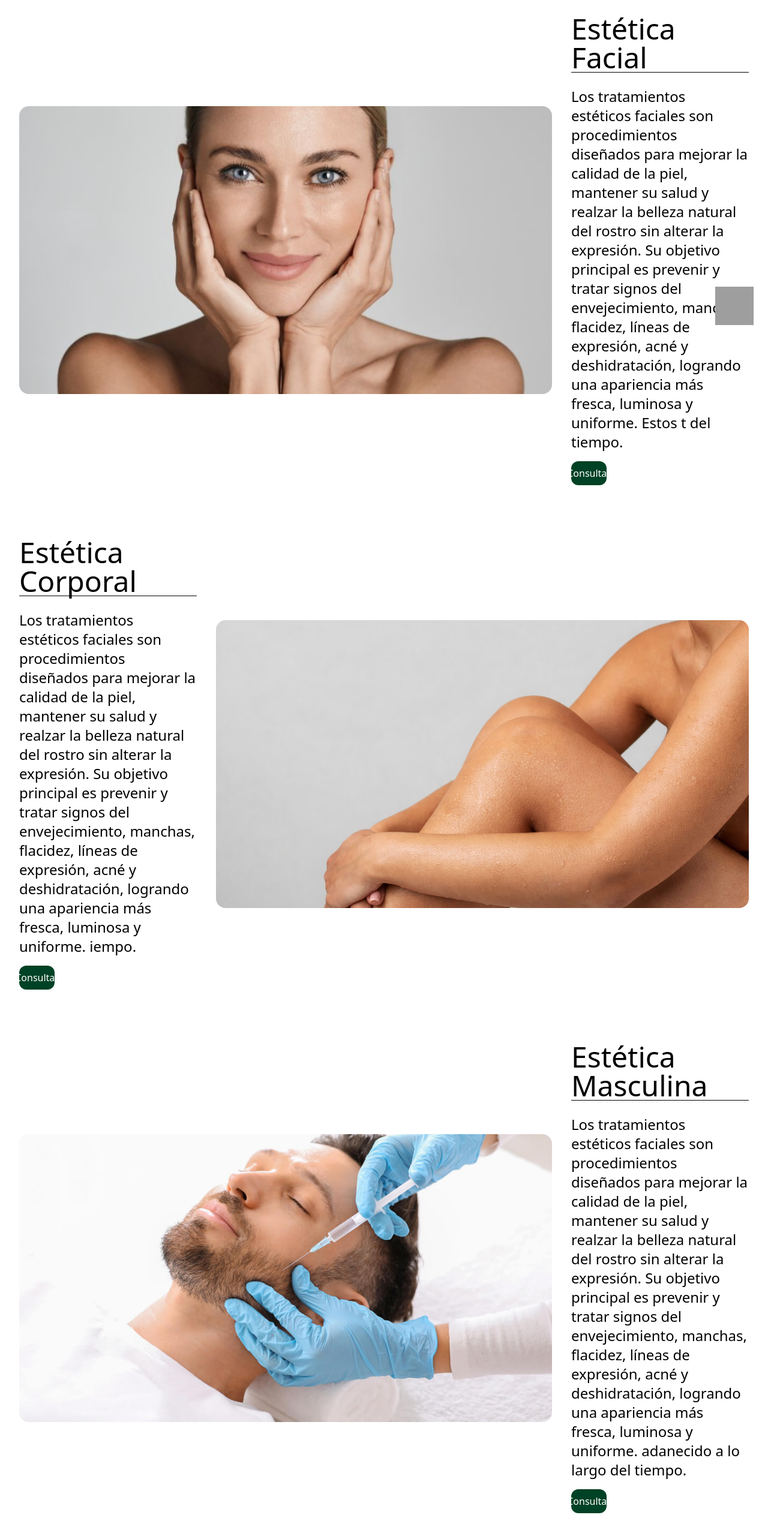
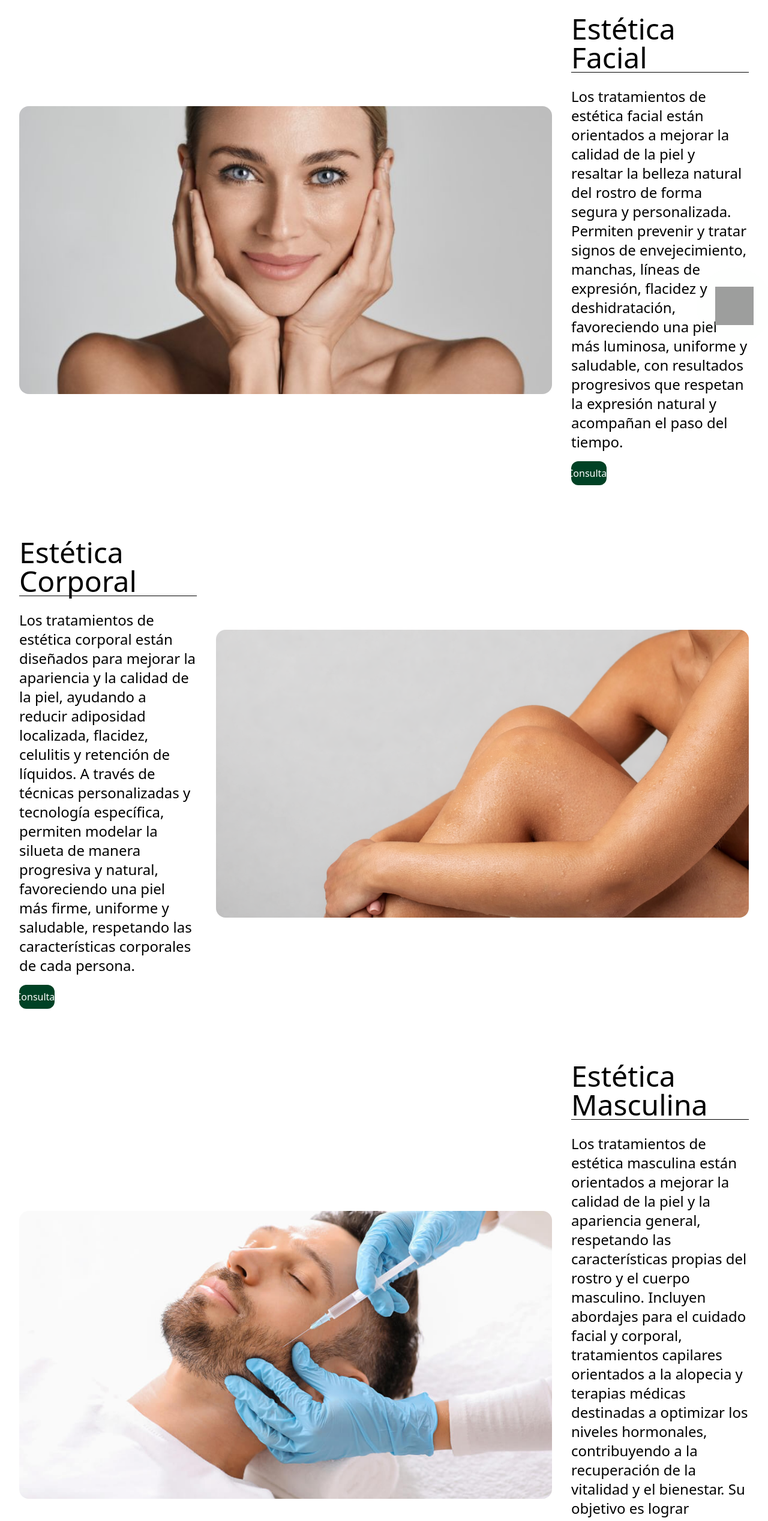
Before and after one commit to Leo92nov/dra.morgade, a React (Vite) app: page /Servicios in a window 1280 px wide. Shown: the part 234-2770 px from the top of the page at 60% size. Built offline with nearby package versions, Linux system fonts and the light colour scheme; grey boxes are pictures that could not be loaded.

Commit message:
haciendo un poco de servicios

```diff
--- a/src/components/ServiciosView/ServiciosView.jsx
+++ b/src/components/ServiciosView/ServiciosView.jsx
@@ -9,18 +9,10 @@ export default function ServiciosView() {
 
         <h1 className="mt-10 text-3xl text-center">Nuestros Servicios</h1>
         <div className="my-8">
-            <CardServiciosHorizontal1 img="/ArticleServ/facial.jpg" titulo="Estética Facial" parrafo="Los tratamientos estéticos faciales son procedimientos diseñados para mejorar la calidad de la piel, mantener su salud y realzar la belleza natural del rostro sin alterar la expresión. Su objetivo principal es prevenir y tratar signos del envejecimiento, manchas, flacidez, líneas de expresión, acné y deshidratación, logrando una apariencia más fresca, luminosa y uniforme.
-
-Estos t del tiempo." ></CardServiciosHorizontal1>
-            <CardServiciosHorizontal2 img="/ArticleServ/corporal.png" titulo="Estética Corporal" parrafo="Los tratamientos estéticos faciales son procedimientos diseñados para mejorar la calidad de la piel, mantener su salud y realzar la belleza natural del rostro sin alterar la expresión. Su objetivo principal es prevenir y tratar signos del envejecimiento, manchas, flacidez, líneas de expresión, acné y deshidratación, logrando una apariencia más fresca, luminosa y uniforme.
-
-iempo." ></CardServiciosHorizontal2>
-            <CardServiciosHorizontal1 img="/ArticleServ/Masculina.jpg" titulo="Estética Masculina" parrafo="Los tratamientos estéticos faciales son procedimientos diseñados para mejorar la calidad de la piel, mantener su salud y realzar la belleza natural del rostro sin alterar la expresión. Su objetivo principal es prevenir y tratar signos del envejecimiento, manchas, flacidez, líneas de expresión, acné y deshidratación, logrando una apariencia más fresca, luminosa y uniforme.
-
-adanecido a lo largo del tiempo." ></CardServiciosHorizontal1>
-            <CardServiciosHorizontal2 img="/ArticleServ/nutricion.webp" titulo="Consultoría de Nutrición" parrafo="Los tratamientos estéticos faciales son procedimientos diseñados para mejorar la calidad de la piel, mantener su salud y realzar la belleza natural del rostro sin alterar la expresión. Su objetivo principal es prevenir y tratar signos del envejecimiento, manchas, flacidez, líneas de expresión, acné y deshidratación, logrando una apariencia más fresca, luminosa y uniforme.
-
-mejorandoaspecto saludable y rejuvenecido a lo largo del tiempo." ></CardServiciosHorizontal2>
+            <CardServiciosHorizontal1 img="/ArticleServ/facial.jpg" titulo="Estética Facial" parrafo="Los tratamientos de estética facial están orientados a mejorar la calidad de la piel y resaltar la belleza natural del rostro de forma segura y personalizada. Permiten prevenir y tratar signos de envejecimiento, manchas, líneas de expresión, flacidez y deshidratación, favoreciendo una piel más luminosa, uniforme y saludable, con resultados progresivos que respetan la expresión natural y acompañan el paso del tiempo." ></CardServiciosHorizontal1>
+            <CardServiciosHorizontal2 img="/ArticleServ/corporal.png" titulo="Estética Corporal" parrafo="Los tratamientos de estética corporal están diseñados para mejorar la apariencia y la calidad de la piel, ayudando a reducir adiposidad localizada, flacidez, celulitis y retención de líquidos. A través de técnicas personalizadas y tecnología específica, permiten modelar la silueta de manera progresiva y natural, favoreciendo una piel más firme, uniforme y saludable, respetando las características corporales de cada persona." ></CardServiciosHorizontal2>
+            <CardServiciosHorizontal1 img="/ArticleServ/Masculina.jpg" titulo="Estética Masculina" parrafo="Los tratamientos de estética masculina están orientados a mejorar la calidad de la piel y la apariencia general, respetando las características propias del rostro y el cuerpo masculino. Incluyen abordajes para el cuidado facial y corporal, tratamientos capilares orientados a la alopecia y terapias médicas destinadas a optimizar los niveles hormonales, contribuyendo a la recuperación de la vitalidad y el bienestar. Su objetivo es lograr resultados naturales que acompañen el paso del tiempo, favoreciendo una imagen más saludable, armónica y cuidada." ></CardServiciosHorizontal1>
+            <CardServiciosHorizontal2 img="/ArticleServ/nutricion.webp" titulo="Consultoría de Nutrición" parrafo="La consultoría nutricional orientada al descenso de peso está enfocada en mejorar la composición corporal y promover hábitos alimentarios sostenibles en el tiempo. A través de planes personalizados adaptados a las necesidades y objetivos de cada persona, se busca reducir el exceso de grasa corporal de manera progresiva y saludable, favoreciendo el equilibrio metabólico, el bienestar general y el mantenimiento de los resultados a largo plazo." ></CardServiciosHorizontal2>
 
         </div>
 
```
